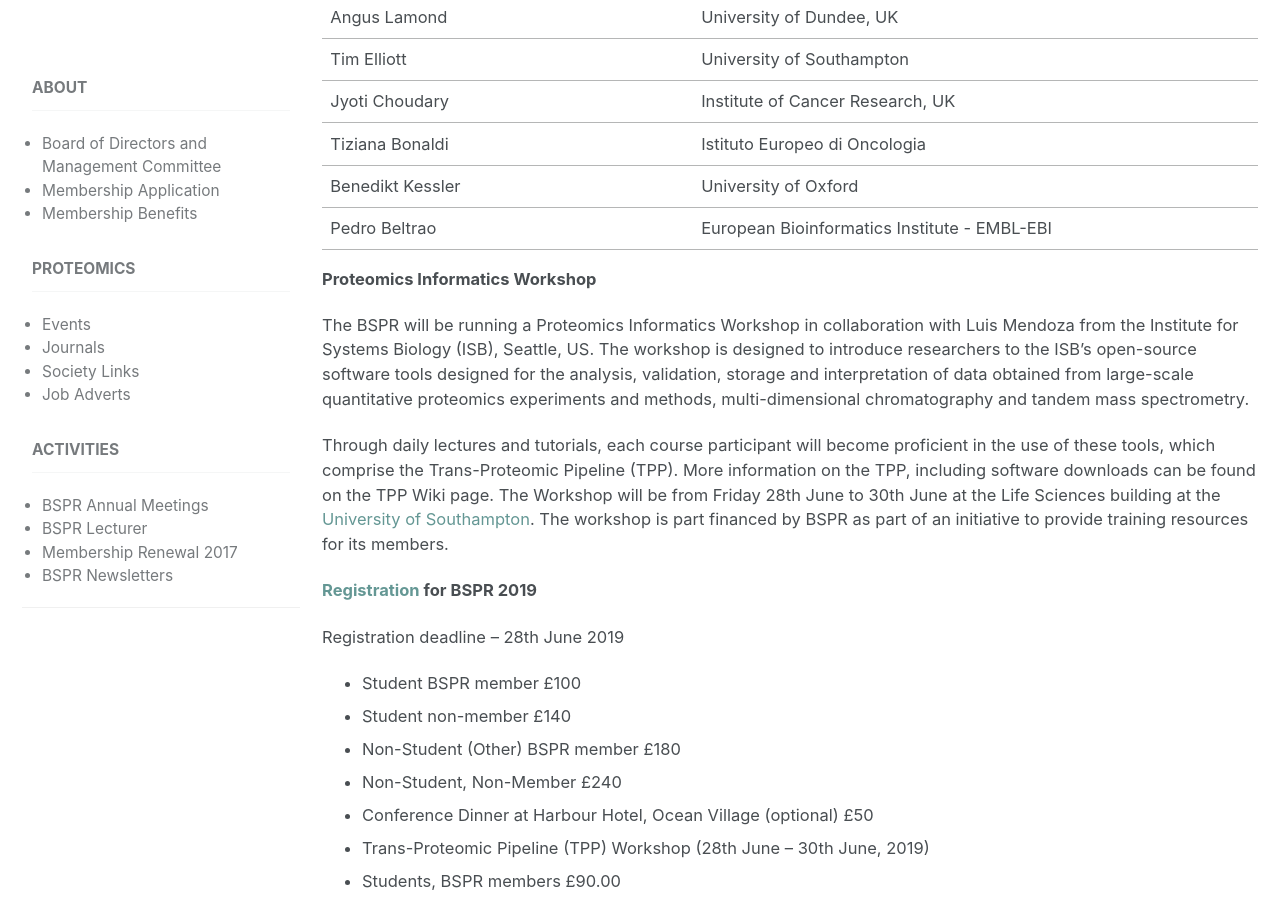
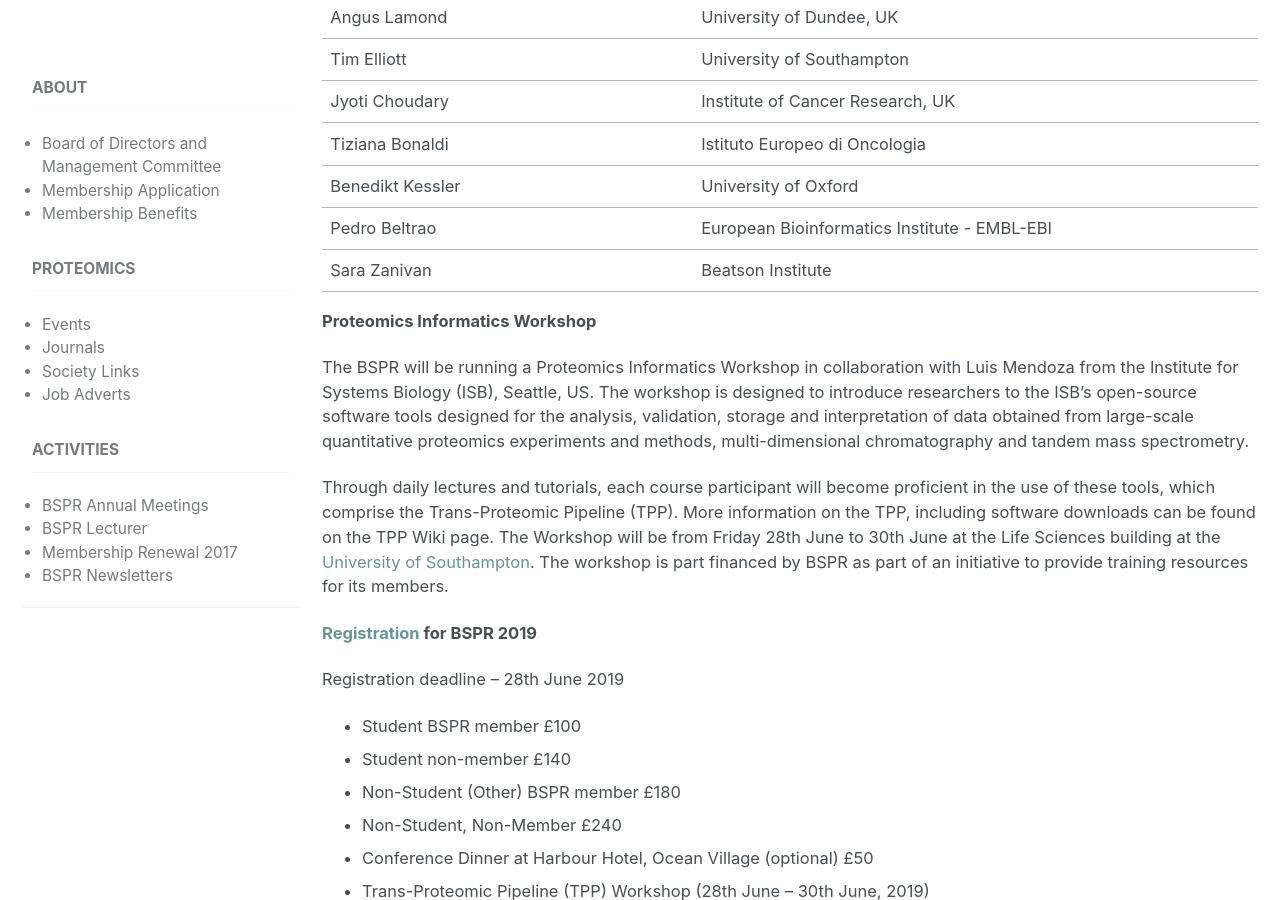
Before and after one commit to kbarnouin/Chuqiaoo.github.io, a Jekyll site: the page built from _posts/2018-12-11-BSPR-2019.md, in a window 1280 px wide and 900 px high, scrolled down 1150 px. Built offline with Jekyll 4.4.1, drawn with Linux system fonts in a browser that asks for light colours; nearby versions of some CDN libraries.

Commit message:
update bspr 2019

```diff
--- a/_posts/2018-12-11-BSPR-2019.md
+++ b/_posts/2018-12-11-BSPR-2019.md
@@ -42,6 +42,7 @@
 | Tiziana Bonaldi | Istituto Europeo di Oncologia|
 |Benedikt Kessler  |University of Oxford|
 | Pedro Beltrao    | European Bioinformatics Institute - EMBL-EBI       |
+| Sara Zanivan    | Beatson Institute      |
 
 
 **Proteomics Informatics Workshop**
```
Also changed, not shown: 2 other files.
